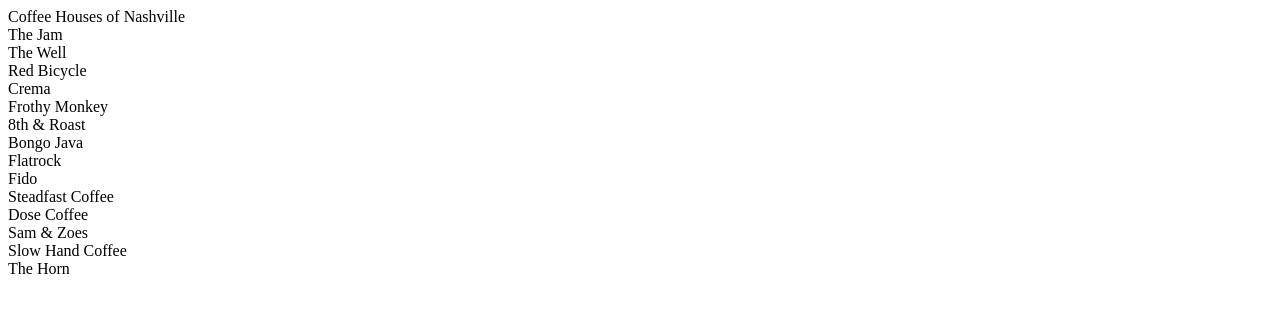
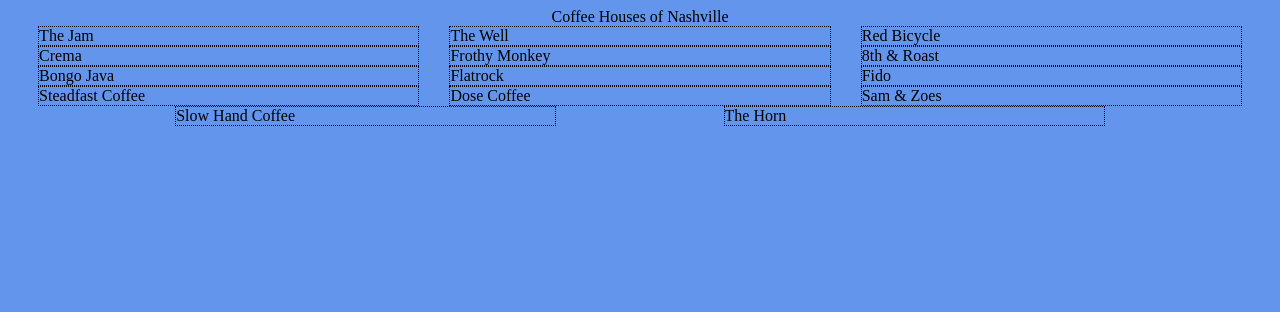
Before and after one commit to myankura/coffee-houses-of-Nashville, a plain HTML site: page index.html in a window 1280 px wide. Drawn offline with Linux system fonts and the light colour scheme.

Commit message:
rolled back changes to index.html, made necessary changes to classes in main.css to mirror example show in exercise

```diff
--- a/main.css
+++ b/main.css
@@ -1,5 +1,16 @@
-.list .shop {
+.pageHeader {
     display: flex;
-    flex-direction: column;
+    justify-content: center;
+}
+body {
+    background-color: cornflowerblue;
+}
+.list {
+    display: flex;
     flex-wrap: wrap;
+    justify-content: space-evenly;
 }
+.shop {
+    flex-basis: 30%;
+    border: 1px dotted;
+}
```
Also changed, not shown: index.html (+3 -0 lines).
